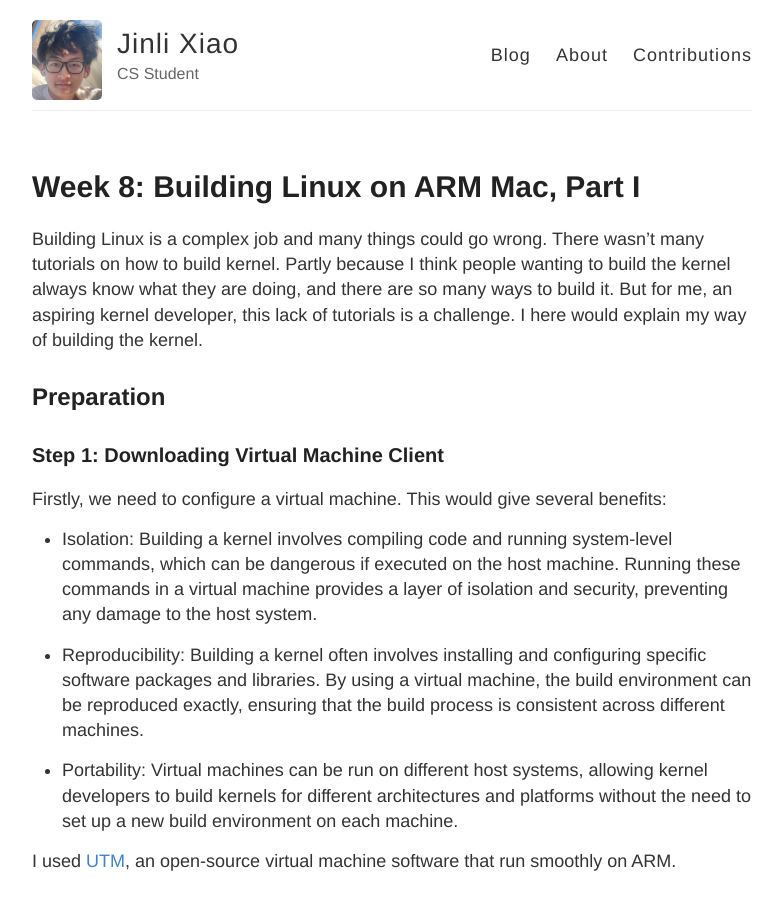
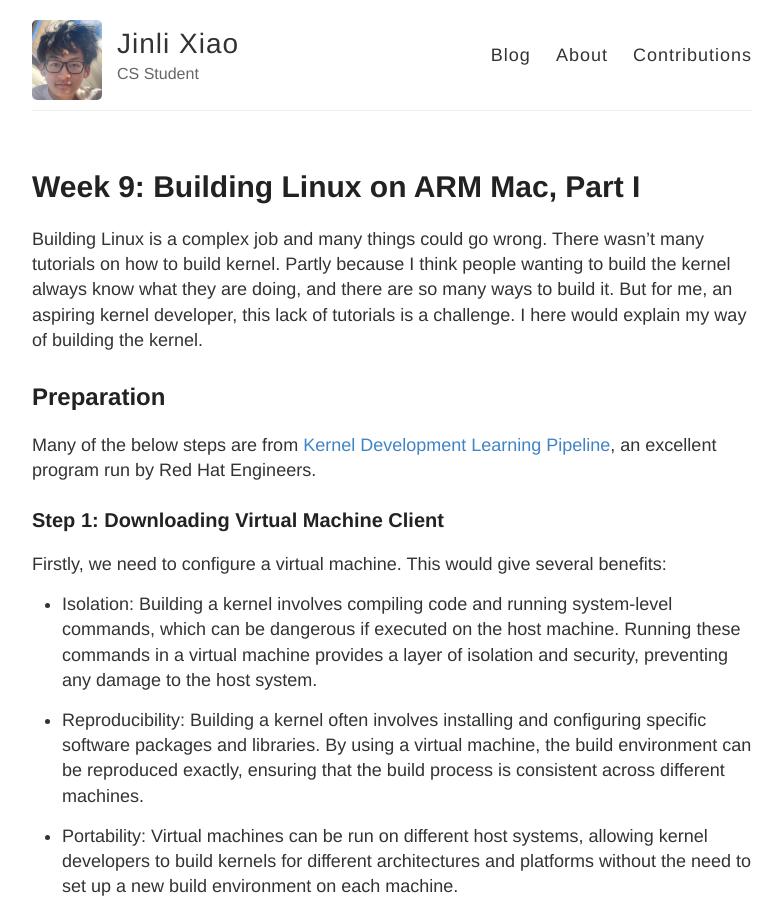
Before and after one commit to ossd-s23/jinlixiao-weekly, a Jekyll site: the page built from _posts/2023-03-26-week09.md, in a window 1280 px wide and 900 px high. Shown: the whole window, without its empty margins (248-1030 px from the left). Built offline with Jekyll 4.4.1, drawn with Linux system fonts in a browser that asks for light colours.

Commit message:
add credits

```diff
--- a/_posts/2023-03-26-week09.md
+++ b/_posts/2023-03-26-week09.md
@@ -1,6 +1,6 @@
 ---
 layout: post
-title: "Week 8: Building Linux on ARM Mac, Part I"
+title: "Week 9: Building Linux on ARM Mac, Part I"
 ---
 
 Building Linux is a complex job and many things could go wrong. There wasn't
@@ -12,6 +12,8 @@ challenge. I here would explain my way of building the kernel.
 <!--more-->
 
 ## Preparation
+
+Many of the below steps are from [Kernel Development Learning Pipeline](https://kdlp.underground.software/), an excellent program run by Red Hat Engineers.
 
 ### Step 1: Downloading Virtual Machine Client
 
```
